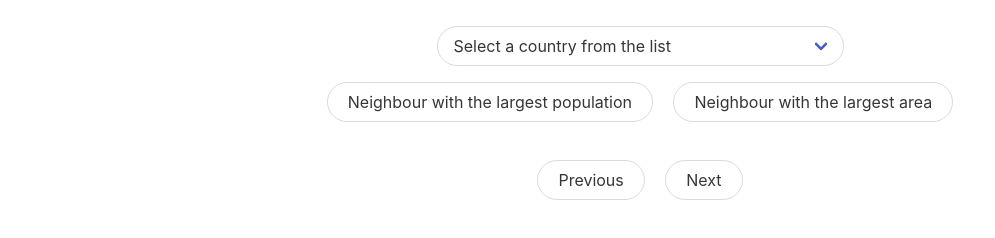
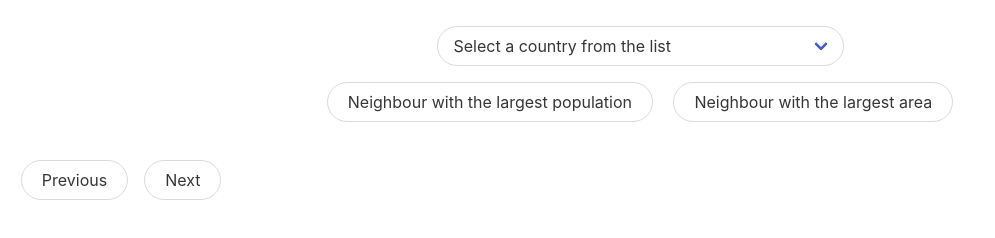
Before and after one commit to CodecoolGlobal/neighbouring-countries-javascript-Daniel-343, a website: page frontend/index.html in a window 1280 px wide. Shown: the whole page, without its empty margins (0-995 px from the left). Drawn offline with nearby package versions, Linux system fonts and the light colour scheme.

Commit message:
style next and previous buttons

```diff
--- a/frontend/styles.css
+++ b/frontend/styles.css
@@ -27,10 +27,15 @@ nav {
 }
 .turn-page{
   padding: 1%;
-  margin: 1%;
+  width: 100vw;
+  height: 100vh;
   text-align: center;
+  display: flex;
 }
 
 #flag {
   width: 512px;
 }
+#country{
+  height: 100vh;
+}
```
